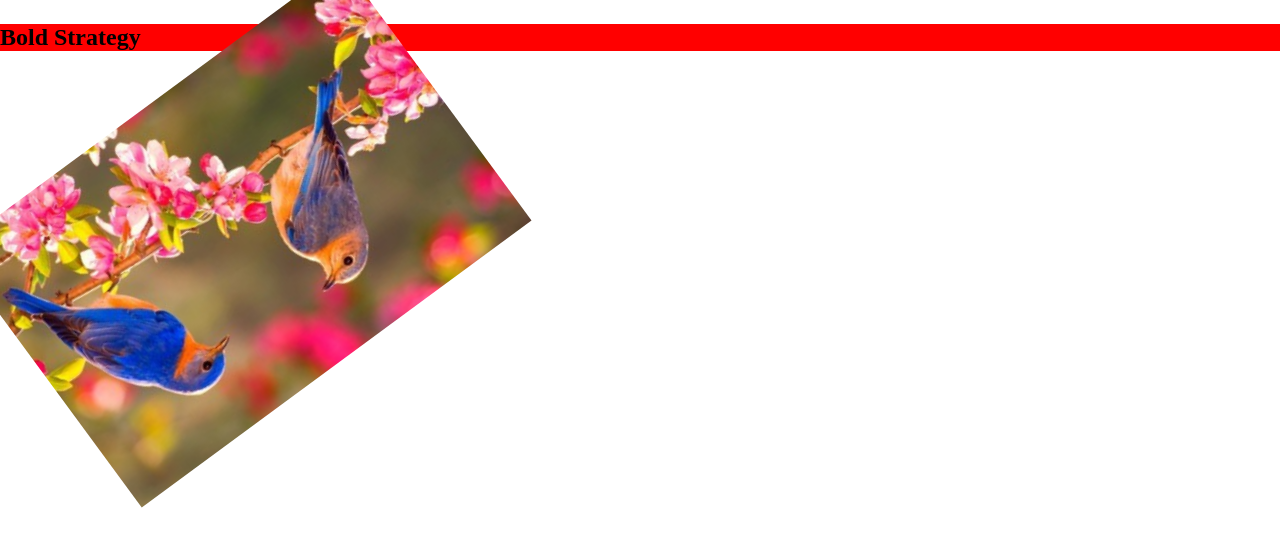
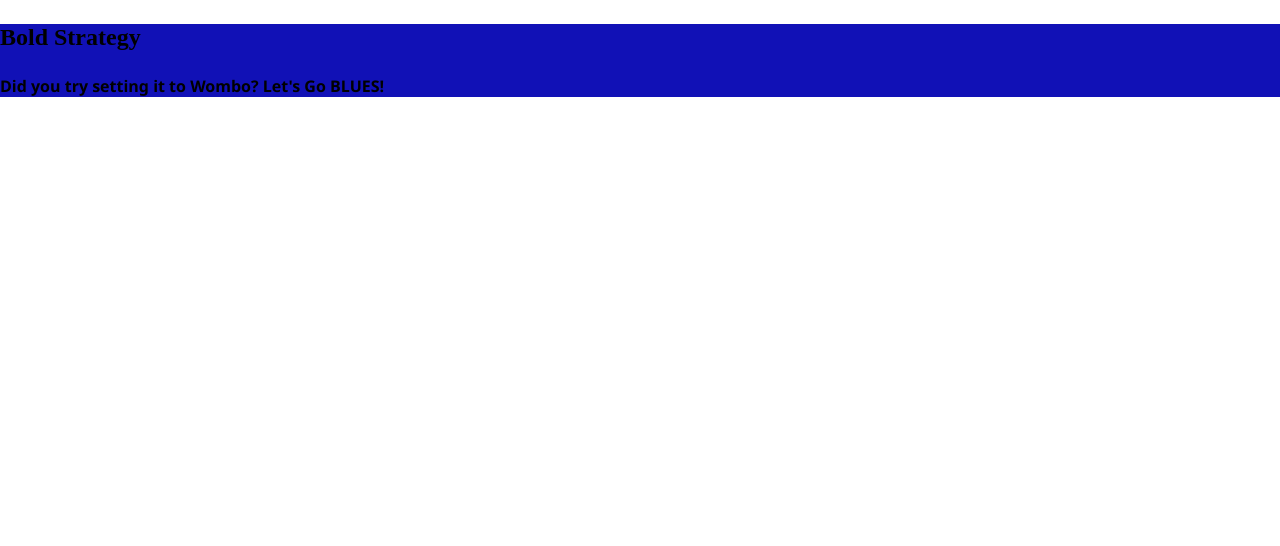
Before and after one commit to michaelab24/classic-mess-around, a React (Create React App) app in the folder my-app/: page / in a window 1280 px wide. Shown: the top 546 px of the page. Built offline with nearby package versions, Linux system fonts and the light colour scheme.

Commit message:
pIecing thing together

```diff
--- a/my-app/src/App.js
+++ b/my-app/src/App.js
@@ -1,6 +1,6 @@
 import React from 'react';
 // import logo from './logo.svg';
-import birds from './birds.jpg';
+// import birds from './birds.jpg';
 import PageUno from './components/PageUno';
 // import '../assets/front'
 import './App.css';
@@ -10,7 +10,7 @@ function App() {
 
     <div>
       <PageUno></PageUno>
-      <img src={birds} className="App-Logo" alt="logo" />
+      {/* <img src={birds} className="App-Logo" alt="logo" /> */}
 
     </div>
     // <div className="App">
--- a/my-app/src/components/PageUno.js
+++ b/my-app/src/components/PageUno.js
@@ -9,6 +9,12 @@ export default function PageUno() {
           Bold Strategy
         </p>
       </header>
+      <main className="Main">
+        <p>
+          Did you try setting it to Wombo?
+          Let's Go BLUES!
+        </p>
+      </main>
 
     </div>
   )
--- a/my-app/src/index.css
+++ b/my-app/src/index.css
@@ -13,7 +13,7 @@ code {
 }
 
 .Uno {
-  background-color: rgb(255, 0, 0)
+  background-color: rgb(17, 17, 182)
 }
 
 .One {
@@ -21,3 +21,8 @@ code {
   font-weight: bold;
   font-size: 1.5em;
 }
+
+.Main{
+  font-weight: bold;
+  font-family: 'Segoe UI', Tahoma, Geneva, Verdana, sans-serif;
+}
```
